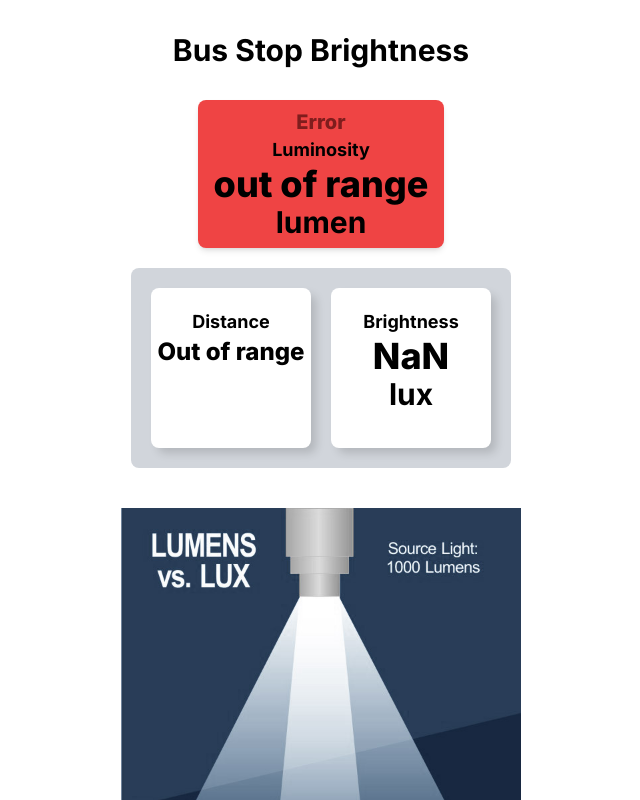
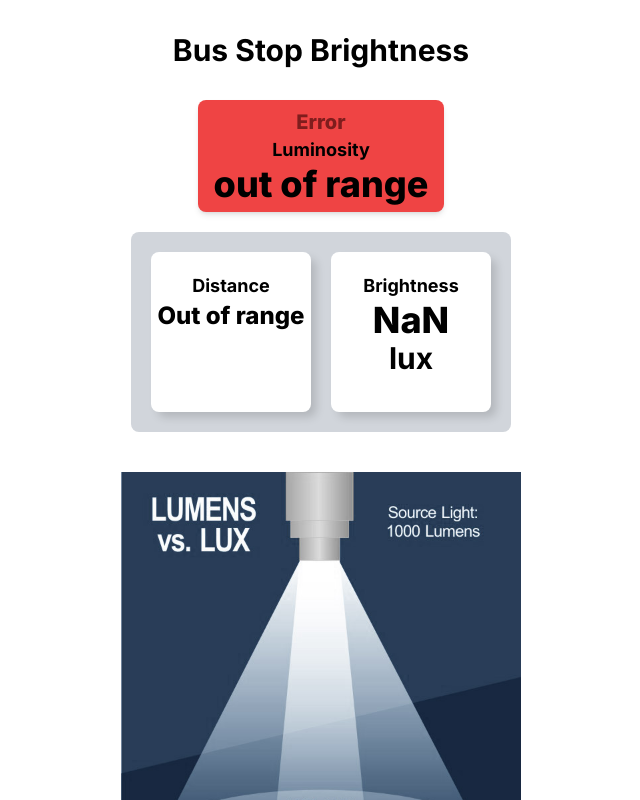
Before and after one commit to Nacnano/embbed-lab-final-project, a Next.js app in the folder web/: page / in a window 1280 px wide. Shown: the top 800 px of the page, without its empty margins (319-959 px from the left). Built offline with nearby package versions, Linux system fonts and the light colour scheme; no server answers; the database is empty.

Commit message:
fix: remove unit when error

```diff
--- a/web/src/components/StatusCard.tsx
+++ b/web/src/components/StatusCard.tsx
@@ -42,7 +42,9 @@ const StatusCard: React.FC<StatusCardProps> = ({ value }) => {
         <div className="text-center font-extrabold text-4xl">
           {value != threshold.error ? value.toFixed(2) : "out of range"}
         </div>
-        <div className="text-center font-bold text-3xl">lumen</div>
+        <div className="text-center font-bold text-3xl">
+          {value != threshold.error ? "lumen" : ""}
+        </div>
       </div>
     </div>
   );
```
